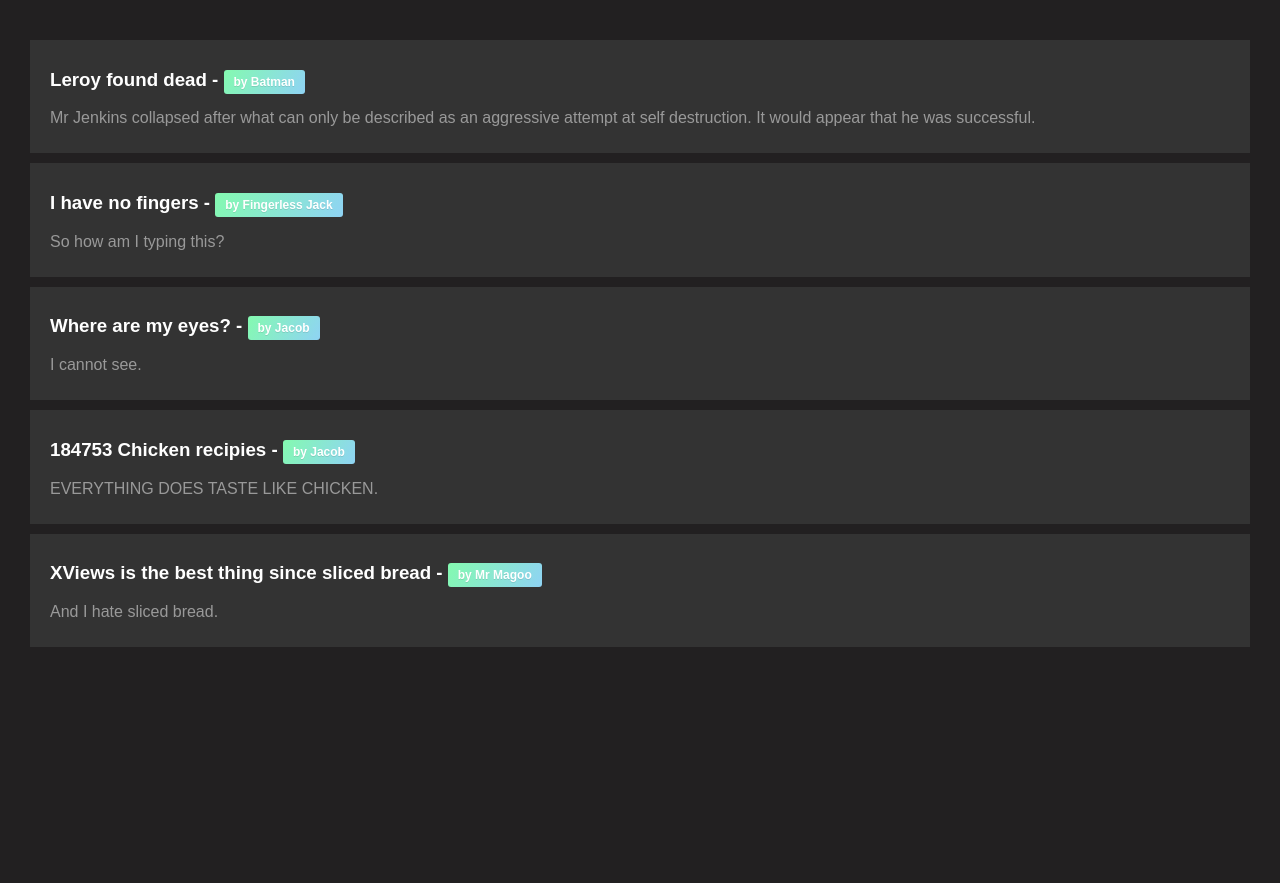
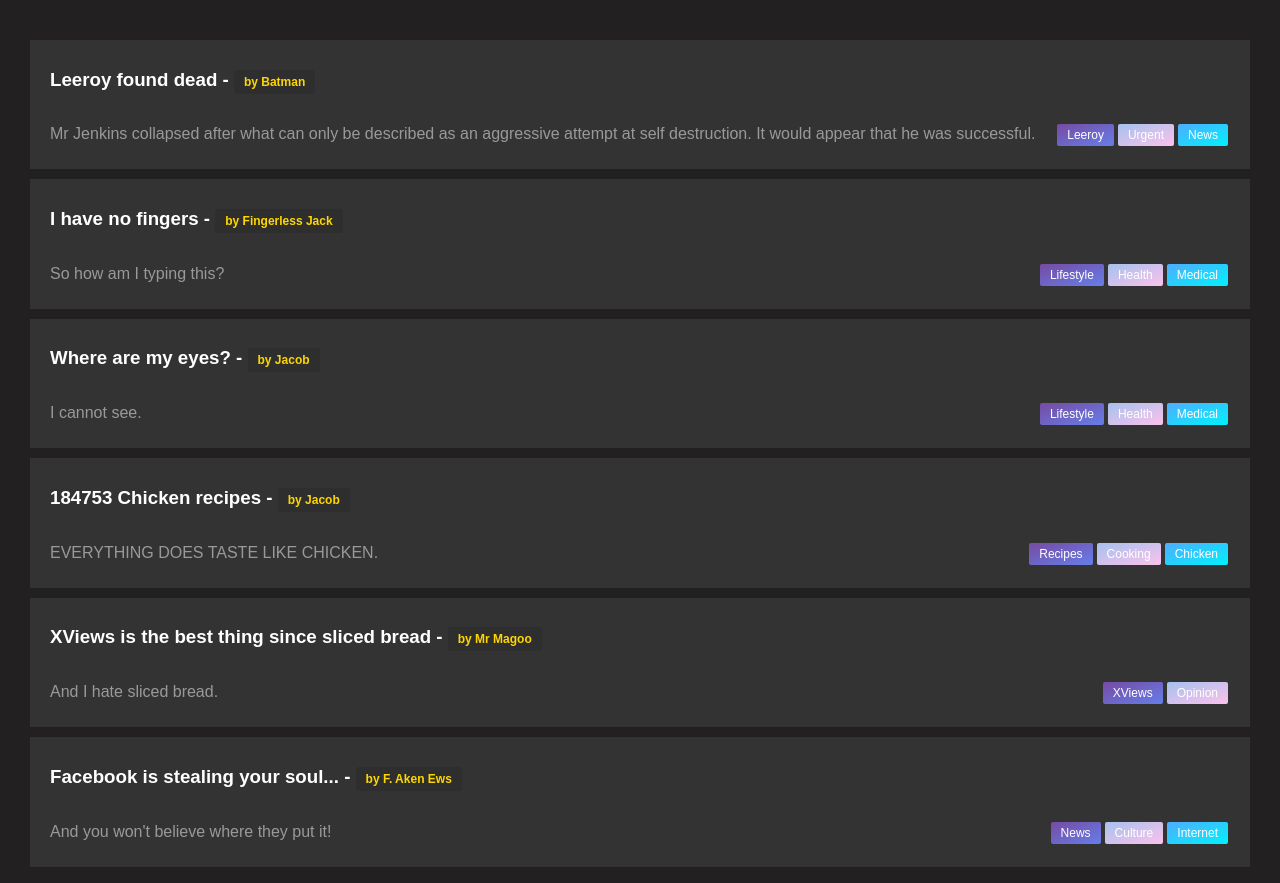
Before and after one commit to Jacob-Gray/xviews, a plain HTML site: page demos/foreachAndSearch.html in a window 1280 px wide. Shown: the part 66-949 px from the top of the page. Before the commit the page ends 800 px from the top, so only its background shows below. Drawn offline with Linux system fonts and the light colour scheme.

Commit message:
Added demo, fixed cloning, updated foreach function

```diff
--- a/demos/foreachAndSearch.html
+++ b/demos/foreachAndSearch.html
@@ -18,7 +18,6 @@
 			margin: 0;
 			background: #222021;
 			color: white;
-
 			font-family: sans-serif;
 		}
 
@@ -32,13 +31,11 @@
 		}
 
 		.author {
-			color: white;
+			color: gold;
 			font-size: 12px;
 			padding: 5px 10px;
-			text-shadow: 0 1px 0 rgba(0, 0, 0, 0.1);
-
-			background-image: linear-gradient(120deg, #84fab0 0%, #8fd3f4 100%);
 			border-radius: 3px;
+			background: rgba(0, 0, 0, 0.1)
 		}
 
 		ul {
@@ -80,7 +77,37 @@
 		}
 
 		p {
-			color: rgba(255, 255, 255, 0.5)
+			color: rgba(255, 255, 255, 0.5);
+			flex-grow: 1;
+		}
+
+		.tags {
+			flex-shrink: 0;
+		}
+
+		.tag {
+			/* border: 1px solid rgba(255, 255, 255, 0.1); */
+			padding: 4px 10px;
+			margin: 0 2px;
+			border-radius: 2px;
+			font-size: 12px;
+		}
+
+		.tag-0 {
+			background-image: linear-gradient(to top left, #667eea 0%, #764ba2 100%);
+		}
+
+		.tag-1 {
+			background-image: linear-gradient(to top left, #fbc2eb 0%, #a6c1ee 100%);
+		}
+
+		.tag-2 {
+			background-image: linear-gradient(to bottom right, #4facfe 0%, #00f2fe 100%);
+		}
+
+		.data {
+			display: flex;
+			align-items: center;
 		}
 	</style>
 </head>
@@ -99,7 +126,12 @@
 				<h3 class="headline">${title} -
 					<span class="author">by ${author}</span>
 				</h3>
-				<p>${desc}</p>
+				<div class="data">
+					<p>${desc}</p>
+					<div class="tags">
+						<span x-foreach="tags" class="tag tag-${i}">${base}</span>
+					</div>
+				</div>
 			</li>
 		</ul>
 
@@ -110,25 +142,35 @@
 	<script>
 		// Some amazing test data to render the list with
 		var testData = [{
-			title: "Leroy found dead",
+			title: "Leeroy found dead",
 			desc: "Mr Jenkins collapsed after what can only be described as an aggressive attempt at self destruction. It would appear that he was successful.",
-			author: "Batman"
+			author: "Batman",
+			tags: ["Leeroy", "Urgent", "News"]
 		}, {
 			title: "I have no fingers",
 			desc: "So how am I typing this?",
-			author: "Fingerless Jack"
+			author: "Fingerless Jack",
+			tags: ["Lifestyle", "Health", "Medical"]
 		}, {
 			title: "Where are my eyes?",
 			desc: "I cannot see.",
-			author: "Jacob"
+			author: "Jacob",
+			tags: ["Lifestyle", "Health", "Medical"]
 		}, {
-			title: "184753 Chicken recipies",
+			title: "184753 Chicken recipes",
 			desc: "EVERYTHING DOES TASTE LIKE CHICKEN.",
-			author: "Jacob"
+			author: "Jacob",
+			tags: ["Recipes", "Cooking", "Chicken"]
 		}, {
 			title: "XViews is the best thing since sliced bread",
 			desc: "And I hate sliced bread.",
-			author: "Mr Magoo"
+			author: "Mr Magoo",
+			tags: ["XViews", "Opinion"]
+		}, {
+			title: "Facebook is stealing your soul...",
+			desc: "And you won't believe where they put it!",
+			author: "F. Aken Ews",
+			tags: ["News", "Culture", "Internet"]
 		}];
 
 		// Create a new view
--- a/js/XElement.js
+++ b/js/XElement.js
@@ -34,7 +34,7 @@ function XElement(options) {
 	/**
 	 * Check that this element should build
 	 */
-	if (this.el || this.noBuild) this.build();
+	if (this.el && !this.noBuild) this.build();
 }
 
 /**
@@ -48,7 +48,7 @@ XElement.prototype.renderString = function (template, data) {
 
 		if (typeof i === "number") {
 
-			if (data && data[template.vars[i]]) {
+			if (data && data[template.vars[i]] !== undefined) {
 
 				var variable = data[template.vars[i]];
 
@@ -149,7 +149,6 @@ XElement.prototype.build = function () {
 		}.bind(this))
 	}.bind(this));
 }
-
 XElement.prototype.variablePosition = function (str) {
 
 	var varMatch = /\${([^}]*)}/g,
@@ -287,7 +286,8 @@ XElement.prototype.copy = function (options) {
 	}.bind(this));
 
 	Array.prototype.forEach.call(this.el.childNodes, function (child) {
-		if (!child.XElement) copy.appendChild(child);
+
+		if (!child.XElement) copy.el.appendChild(child);
 		else {
 
 			child = child.XElement;
@@ -303,6 +303,8 @@ XElement.prototype.copy = function (options) {
 					el: child.el.cloneNode(),
 					render: child.render
 				}
+
+				cpy.el.XElement = cpy;
 			}
 
 			copy.el.appendChild(cpy.el);
--- a/js/XFunctions.js
+++ b/js/XFunctions.js
@@ -24,6 +24,12 @@ XElement.prototype.extend.foreach = function () {
 				next = xel.el.nextSibling;
 
 			data.forEach(function (d, i) {
+
+				if (typeof d !== "object") d = {
+					base: d
+				};
+
+				d.i = i;
 
 				if (i > 0) {
 
@@ -99,9 +105,6 @@ XElement.prototype.extend.show = function () {
 	}
 };
 
-
-
-
 XElement.prototype.extend.value = function () {
 
 	this.build = function (group, xel) {
```
Also changed, not shown: demos/foreachList.html (added, +58 -0 lines), js/XView.js (+0 -16 lines).
